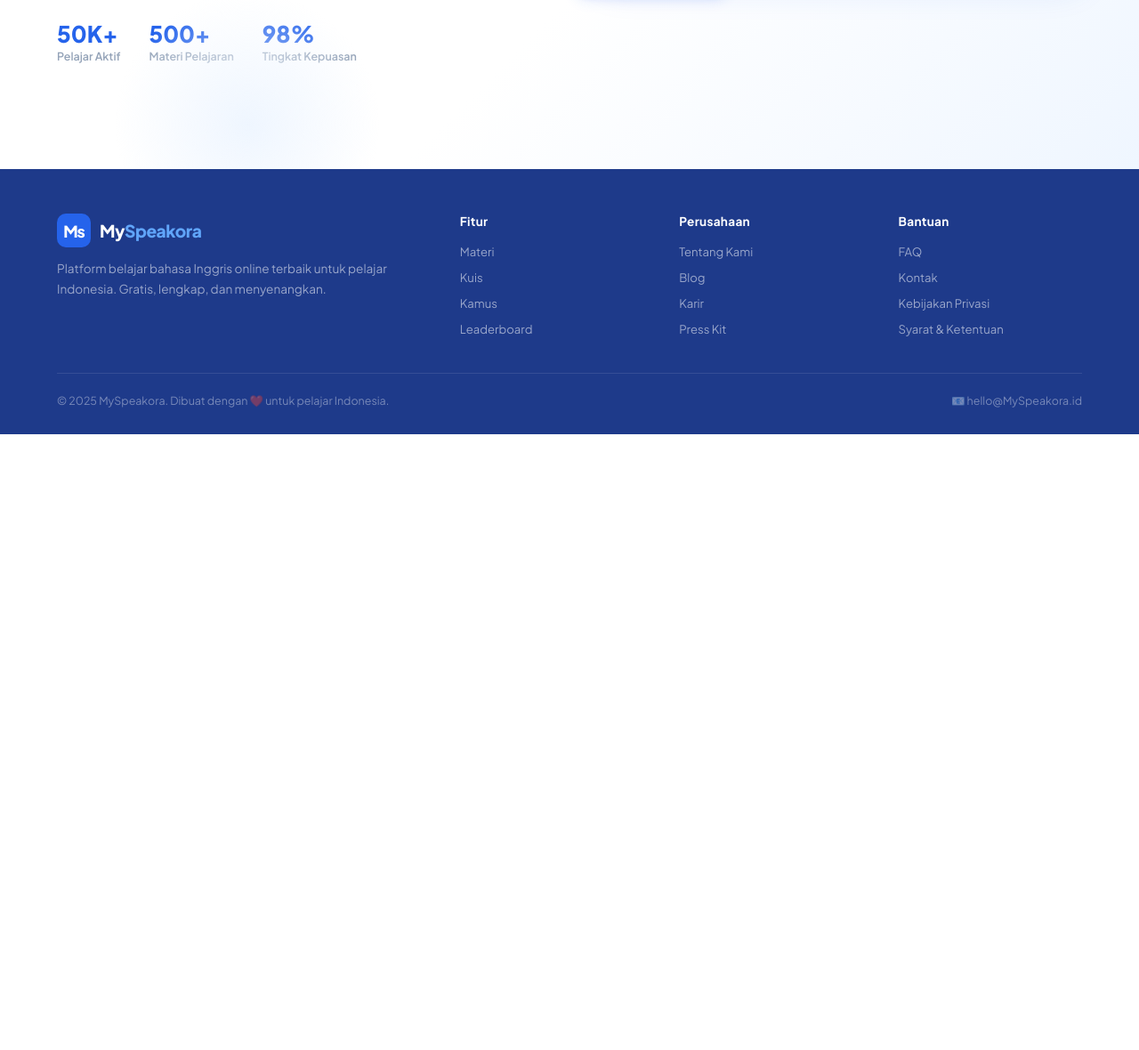
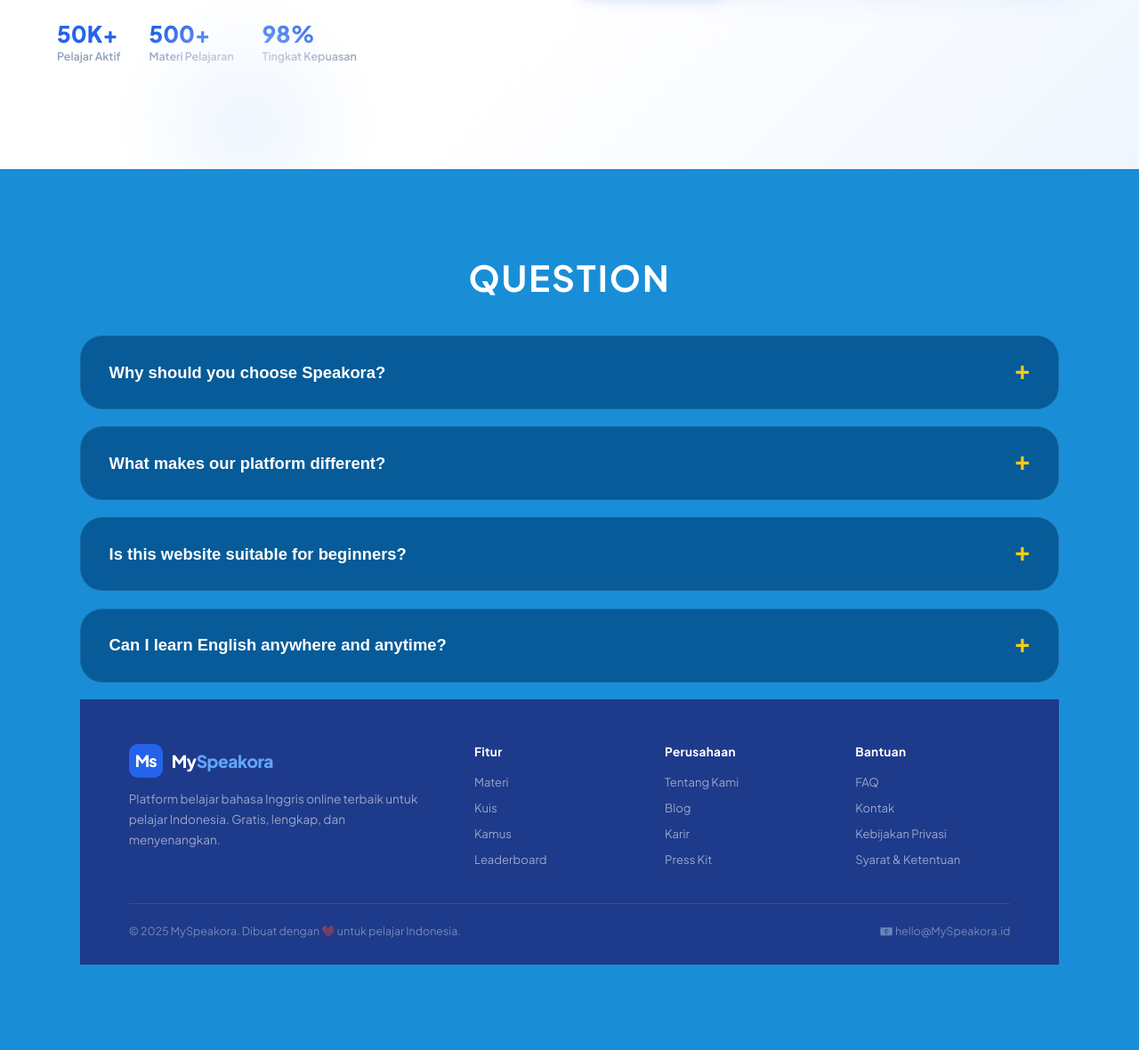
Before and after one commit to artzneynart-boop/web--belajar--bahasa--inggris, a PHP site: page / in a window 1280 px wide. Shown: the part 610-1790 px from the top of the page at 89% size. Before the commit the page ends 1098 px from the top, so only its background shows below. Run offline with PHP 8.4, Linux system fonts and the light colour scheme.

Commit message:
update terbaru

```diff
--- a/css/style.css
+++ b/css/style.css
@@ -405,6 +405,85 @@ footer {
 .k-meaning { font-size: .85rem; color: var(--gray-600); margin-top: 4px; }
 .k-type { font-size: .72rem; font-weight: 700; color: white; background: var(--blue-500); padding: 3px 9px; border-radius: 99px; }
 
+/* FAQ SECTION */
+
+/* FAQ PREMIUM SECTION */
+.faq {
+  padding: 6rem 7%;
+  background: #198ed6;
+  color: #fff;
+}
+
+.faq-title {
+  font-size: 2.5rem;
+  font-weight: 700;
+  color: #fff;
+  margin-bottom: 2.5rem;
+  text-align: center;
+  letter-spacing: 2px;
+}
+
+.faq-container {
+  display: flex;
+  flex-direction: column;
+  gap: 1.2rem;
+}
+
+.faq-item {
+  background: #065b98;
+  border: 1px solid rgba(255,255,255,0.08);
+  border-radius: 25px;
+  overflow: hidden;
+  transition: 0.3s;
+}
+
+.faq-item:hover {
+  border-color: #ffffff;
+  transform: translateY(-5px);
+}
+
+.faq-question {
+  width: 100%;
+  background: transparent;
+  border: none;
+  outline: none;
+  color: white;
+  padding: 1.5rem 2rem;
+  font-size: 1.15rem;
+  font-weight: 600;
+  display: flex;
+  justify-content: space-between;
+  align-items: center;
+  cursor: pointer;
+}
+
+.faq-question span {
+  font-size: 1.8rem;
+  color: #facc15;
+  transition: 0.3s;
+}
+
+.faq-answer {
+  max-height: 0;
+  overflow: hidden;
+  transition: max-height 0.4s ease;
+  padding: 0 2rem;
+}
+
+.faq-answer p {
+  color: #ffffff;
+  line-height: 1.8;
+  padding-bottom: 1.5rem;
+}
+
+.faq-item.active .faq-answer {
+  max-height: 200px;
+}
+
+.faq-item.active .faq-question span {
+  transform: rotate(45deg);
+}
+
 /* ── ANIMATIONS ── */
 @keyframes fadeDown { from { opacity: 0; transform: translateY(-16px); } to { opacity: 1; transform: translateY(0); } }
 @keyframes fadeLeft { from { opacity: 0; transform: translateX(24px); } to { opacity: 1; transform: translateX(0); } }
--- a/index.php
+++ b/index.php
@@ -105,6 +105,66 @@
   </div>
 </div>
 
+
+<section class="faq" id="faq">
+
+  <h2 class="faq-title">QUESTION</h2>
+
+  <div class="faq-container">
+<div class="faq-item">
+  <button class="faq-question">
+    Why should you choose Speakora?
+    <span>+</span>
+  </button>
+  <div class="faq-answer">
+    <p>
+      Speakora provides interactive English learning materials,
+      modern design, beginner-friendly lessons, and an enjoyable
+      learning experience for all users.
+    </p>
+  </div>
+</div>
+
+<div class="faq-item">
+  <button class="faq-question">
+    What makes our platform different?
+    <span>+</span>
+  </button>
+  <div class="faq-answer">
+    <p>
+      Our platform combines vocabulary, speaking practice,
+      grammar learning, and simple explanations in one place
+      to make learning English easier and faster.
+    </p>
+  </div>
+</div>
+
+<div class="faq-item">
+  <button class="faq-question">
+    Is this website suitable for beginners?
+    <span>+</span>
+  </button>
+  <div class="faq-answer">
+    <p>
+      Yes! Speakora is designed for beginners with simple lessons,
+      easy navigation, and step-by-step learning materials.
+    </p>
+  </div>
+</div>
+
+<div class="faq-item">
+  <button class="faq-question">
+    Can I learn English anywhere and anytime?
+    <span>+</span>
+  </button>
+  <div class="faq-answer">
+    <p>
+      Absolutely. Speakora can be accessed anytime through your
+      smartphone or computer, making learning flexible and convenient.
+    </p>
+  </div>
+</div>
+
 <!-- ═══════ FOOTER ═══════ -->
 <footer>
   <div class="footer-top">
--- a/kamus.php
+++ b/kamus.php
@@ -90,6 +90,7 @@
         </div>
         <span class="k-type">Adjective</span>
       </div>
+
     </div>
   </div>
 </section>
--- a/script.js
+++ b/script.js
@@ -106,3 +106,12 @@ function searchKamus() {
     </div>
   `).join('');
 }
+const faqItems = document.querySelectorAll(".faq-item");
+
+faqItems.forEach((item) => {
+  const question = item.querySelector(".faq-question");
+
+  question.addEventListener("click", () => {
+    item.classList.toggle("active");
+  });
+});
```
